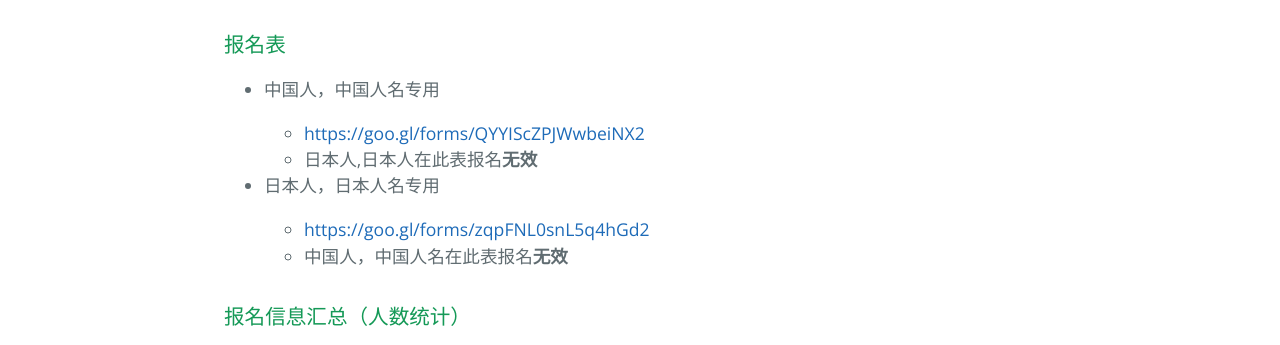
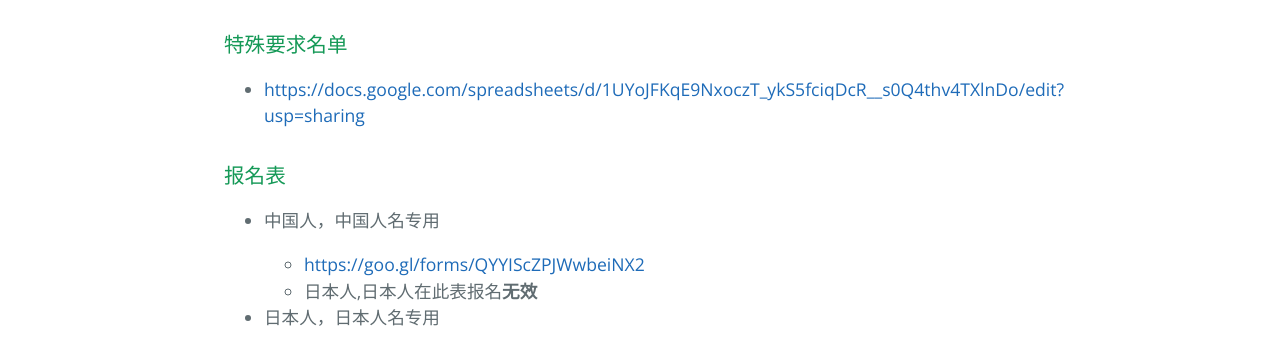
Before and after one commit to bodhijp/wiki, a plain HTML site: page index.html in a window 1280 px wide. Shown: the part 424-769 px from the top of the page. Drawn offline with nearby package versions, Linux system fonts and the light colour scheme.

Commit message:
Create master branch via GitHub

```diff
--- a/index.html
+++ b/index.html
@@ -21,6 +21,13 @@
     <section class="main-content">
       <h1>
 <a id="慈师活动网站信息" class="anchor" href="#%E6%85%88%E5%B8%88%E6%B4%BB%E5%8A%A8%E7%BD%91%E7%AB%99%E4%BF%A1%E6%81%AF" aria-hidden="true"><span aria-hidden="true" class="octicon octicon-link"></span></a>慈师活动网站信息</h1>
+
+<h3>
+<a id="特殊要求名单" class="anchor" href="#%E7%89%B9%E6%AE%8A%E8%A6%81%E6%B1%82%E5%90%8D%E5%8D%95" aria-hidden="true"><span aria-hidden="true" class="octicon octicon-link"></span></a>特殊要求名单</h3>
+
+<ul>
+<li><a href="https://docs.google.com/spreadsheets/d/1UYoJFKqE9NxoczT_ykS5fciqDcR__s0Q4thv4TXlnDo/edit?usp=sharing">https://docs.google.com/spreadsheets/d/1UYoJFKqE9NxoczT_ykS5fciqDcR__s0Q4thv4TXlnDo/edit?usp=sharing</a></li>
+</ul>
 
 <h3>
 <a id="报名表" class="anchor" href="#%E6%8A%A5%E5%90%8D%E8%A1%A8" aria-hidden="true"><span aria-hidden="true" class="octicon octicon-link"></span></a>报名表</h3>
--- a/params.json
+++ b/params.json
@@ -1,6 +1,6 @@
 {
   "name": "慈师活动信息汇总",
   "tagline": "",
-  "body": "# 慈师活动网站信息\r\n\r\n### 报名表\r\n\r\n* 中国人，中国人名专用\r\n * https://goo.gl/forms/QYYIScZPJWwbeiNX2\r\n * 日本人,日本人在此表报名**无效**\r\n\r\n* 日本人，日本人名专用\r\n * https://goo.gl/forms/zqpFNL0snL5q4hGd2\r\n * 中国人，中国人名在此表报名**无效**\r\n\r\n### 报名信息汇总（人数统计）\r\n\r\n* 日本人\r\n * https://docs.google.com/forms/d/1q_x-zQLqualo63exY7xvjNLXVhKmICnKjIim2rqA1Wc/viewanalytics\r\n\r\n* 中国人\r\n * https://docs.google.com/forms/d/1DXtm5GFnSCgIx4xexLBiy7-Dz0l5S44SGtkCPi2E2hY/viewanalytics\r\n\r\n### 报名人员名单\r\n\r\n* 日本人\r\n * https://docs.google.com/spreadsheets/d/1r-f1LEApo-4frBcI5m1hESZPRJTFoD6o6QplCCvtx-o/edit?usp=sharing\r\n\r\n* 中国人\r\n * https://docs.google.com/spreadsheets/d/1oAurf_DFFJh30t1vSjlQOu8ij3c4xRTTDRtq0qdNGOM/edit?usp=sharing\r\n\r\n",
+  "body": "# 慈师活动网站信息\r\n\r\n### 特殊要求名单\r\n * https://docs.google.com/spreadsheets/d/1UYoJFKqE9NxoczT_ykS5fciqDcR__s0Q4thv4TXlnDo/edit?usp=sharing\r\n\r\n### 报名表\r\n\r\n* 中国人，中国人名专用\r\n * https://goo.gl/forms/QYYIScZPJWwbeiNX2\r\n * 日本人,日本人在此表报名**无效**\r\n\r\n* 日本人，日本人名专用\r\n * https://goo.gl/forms/zqpFNL0snL5q4hGd2\r\n * 中国人，中国人名在此表报名**无效**\r\n\r\n### 报名信息汇总（人数统计）\r\n\r\n* 日本人\r\n * https://docs.google.com/forms/d/1q_x-zQLqualo63exY7xvjNLXVhKmICnKjIim2rqA1Wc/viewanalytics\r\n\r\n* 中国人\r\n * https://docs.google.com/forms/d/1DXtm5GFnSCgIx4xexLBiy7-Dz0l5S44SGtkCPi2E2hY/viewanalytics\r\n\r\n### 报名人员名单\r\n\r\n* 日本人\r\n * https://docs.google.com/spreadsheets/d/1r-f1LEApo-4frBcI5m1hESZPRJTFoD6o6QplCCvtx-o/edit?usp=sharing\r\n\r\n* 中国人\r\n * https://docs.google.com/spreadsheets/d/1oAurf_DFFJh30t1vSjlQOu8ij3c4xRTTDRtq0qdNGOM/edit?usp=sharing\r\n\r\n",
   "note": "Don't delete this file! It's used internally to help with page regeneration."
 }
```
